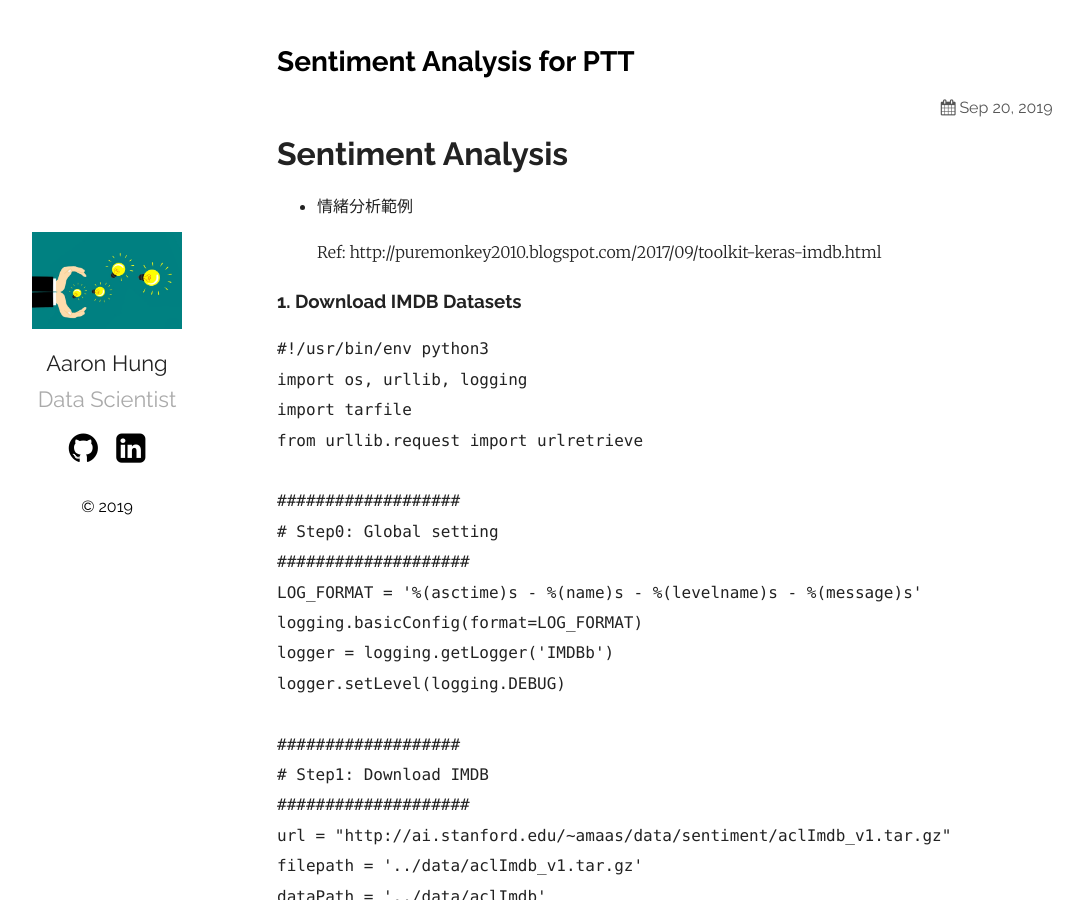
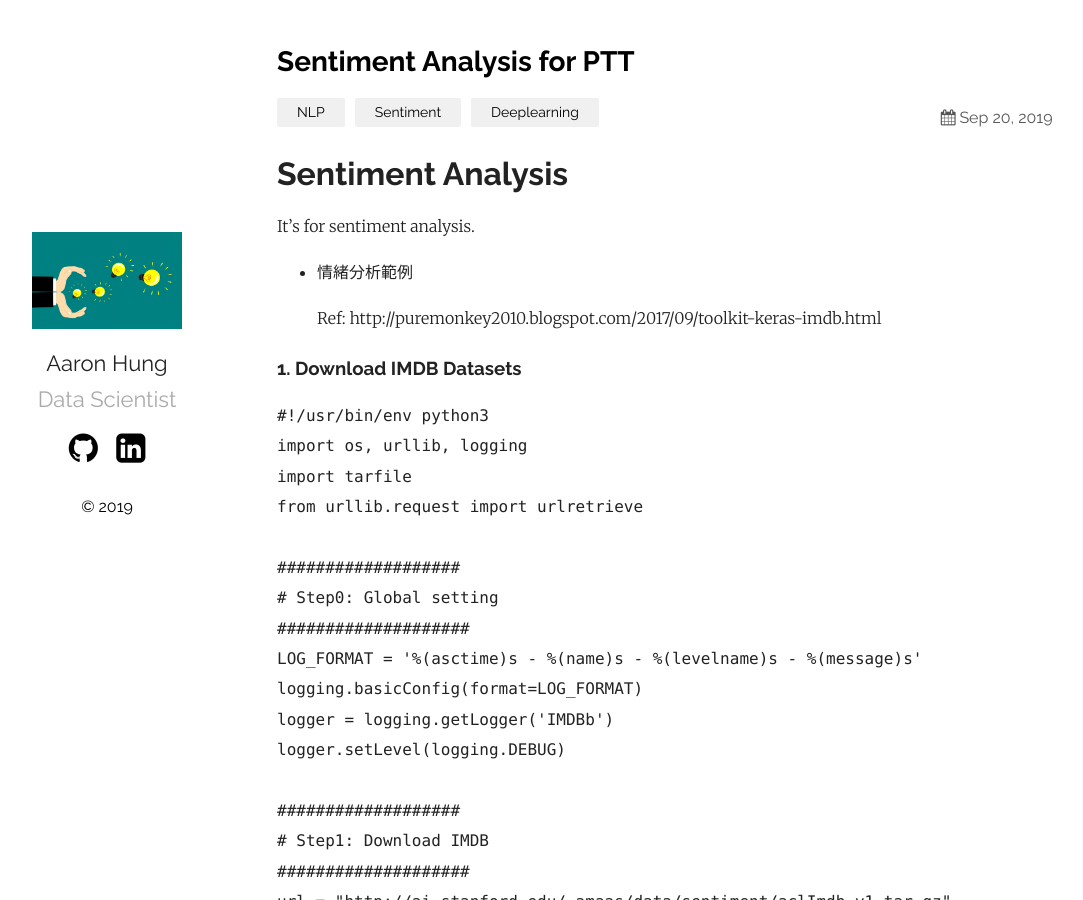
Before and after one commit to aaronhung215/Aaron_BigData-AI, a Jekyll site: the page built from _posts/2019-09-20-sentiment-analysis.md, in a window 1280 px wide and 900 px high. Shown: the whole window, without its empty margins (78-1161 px from the left). Built offline with Jekyll 4.4.1, drawn with Linux system fonts in a browser that asks for light colours; comment, search, counter and statistics services are not loaded.

Commit message:
Add Description

```diff
--- a/_posts/2019-09-20-sentiment-analysis.md
+++ b/_posts/2019-09-20-sentiment-analysis.md
@@ -3,10 +3,13 @@ layout: post
 title: Sentiment Analysis for PTT
 date: 2019-09-20
 excerpt: ""
-tags: NLP, Sentiment, Deeplearning
+categories: NLP Sentiment Deeplearning
 comments: true
 ---
 # Sentiment Analysis
+It's for sentiment analysis.
+
+
 
 - 情緒分析範例
 
```
